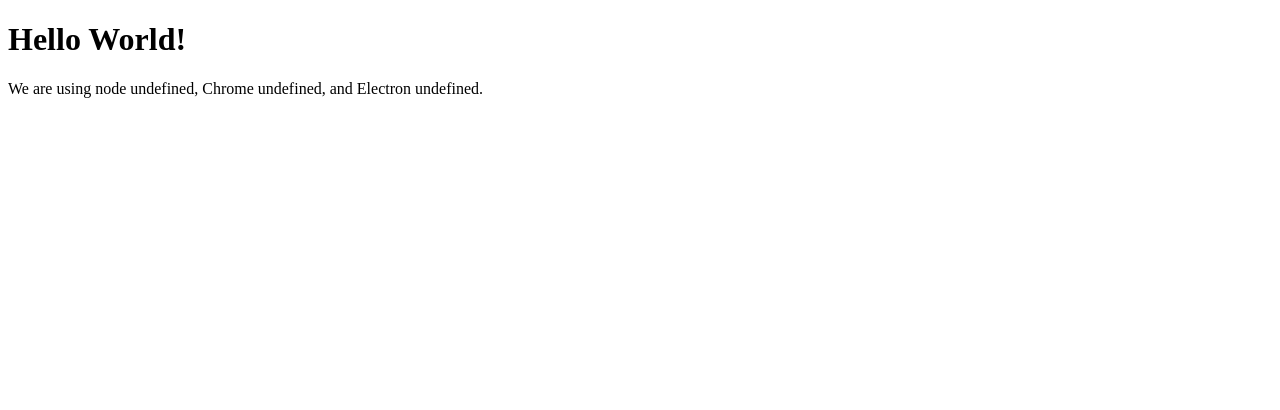
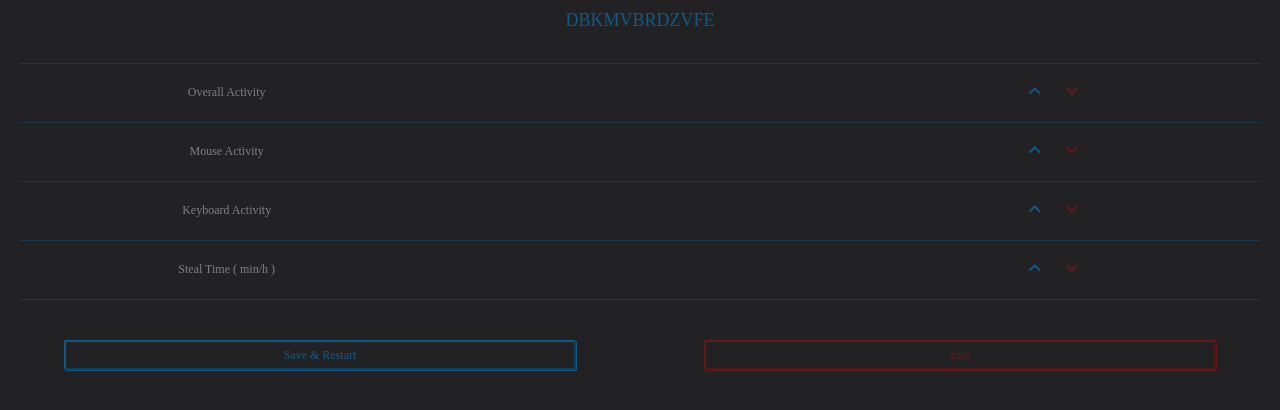
Before and after one commit to rasha08/DBKMVBRDZVFE, an Electron app: page index.html in a window 1280 px wide. Drawn offline with nearby package versions, Linux system fonts and the light colour scheme; no server answers.

Commit message:
initial commit

```diff
--- /dev/null
+++ b/config.json
@@ -0,0 +1,6 @@
+{
+  "overallActivity": 85,
+  "mouseActivity": 50,
+  "keyboardActivity": 50,
+  "stealMinutesPerHour": 0
+}
--- a/index.html
+++ b/index.html
@@ -1,13 +1,63 @@
 <!DOCTYPE html>
 <html>
-  <head>
-    <meta charset="UTF-8">
-    <title>Hello World!</title>
-  </head>
-  <body>
-    <h1>Hello World!</h1>
-    We are using node <script>document.write(process.versions.node)</script>,
-    Chrome <script>document.write(process.versions.chrome)</script>,
-    and Electron <script>document.write(process.versions.electron)</script>.
-  </body>
+
+<head>
+  <link rel="stylesheet" href="./style/style.css">
+  <meta charset="UTF-8">
+  <link href="https://fonts.googleapis.com/icon?family=Material+Icons" rel="stylesheet">
+</head>
+
+<body>
+  <div class="app">
+    <div class="app__title">
+      <p>DBKMVBRDZVFE</p>
+    </div>
+
+    <div class="app__configuration">
+      <table class="app__configuration--table">
+        <tr>
+          <td>Overall Activity</td>
+          <td id="overallActivity" class="important"></td>
+          <td>
+            <span id="activity-up" class="up action"><i class="material-icons">expand_less</i></span>
+            <span id="activity-down" class="down action"><i class="material-icons">expand_more</i></span>
+          </td>
+        </tr>
+        <tr>
+          <td>Mouse Activity</td>
+          <td id="mouseActivity" class="important"></td>
+          <td>
+            <span id="mouse-activity-up" class="up action"><i class="material-icons">expand_less</i></span>
+            <span id="mouse-activity-down" class="down action"><i class="material-icons">expand_more</i></span>
+          </td>
+        </tr>
+        <tr>
+          <td>Keyboard Activity</td>
+          <td id="keyboardActivity" class="important"></td>
+          <td>
+            <span id="keyboard-activity-up" class="up action"><i class="material-icons">expand_less</i></span>
+            <span id="keyboard-activity-down" class="down action"><i class="material-icons">expand_more</i></span>
+          </td>
+        </tr>
+        <tr>
+          <td>Steal Time ( min/h )</td>
+          <td id="stealMinutesPerHour" class="important"></td>
+          <td>
+            <span id="steal-time-up" class="up action"><i class="material-icons">expand_less</i></span>
+            <span id="steal-time-down" class="down action"><i class="material-icons">expand_more</i></span>
+          </td>
+        </tr>
+      </table>
+    </div>
+
+    <div class="app__actions">
+      <button class="app__actions--save button" id="save-app-button">Save & Restart</button>
+      <button class="app__actions--quit button" id="quit-app-button">Exit</button>
+    </div>
+
+  </div>
+</body>
+
+<script src="./services/renderer.js"></script>
+
 </html>
--- a/package.json
+++ b/package.json
@@ -1,7 +1,11 @@
 {
     "name": "DBKMVBRDZVFE",
     "dependencies": {
-        "electron": "^7.0.0"
+        "electron": "^3.0.0",
+        "lodash": "^4.17.15",
+        "menubar": "^7.0.0",
+        "robotjs": "^0.5.1",
+        "rxjs": "^6.5.3"
     },
     "scripts": {
         "start": "electron ."
--- /dev/null
+++ b/services/renderer.js
@@ -0,0 +1,13 @@
+const { ipcRenderer } = require('electron')
+const { keys, map } = require('lodash')
+
+document.getElementById('quit-app-button').addEventListener('click', () => {
+  ipcRenderer.send('exit-app')
+})
+
+const setHtmlElementValue = (elementId, value) => document.getElementById(elementId).innerHTML = value
+
+ipcRenderer.send('config-change', 'ping')
+ipcRenderer.on('config-change', (event, config) => {
+  map(keys(config), key => setHtmlElementValue(key, config[key]))
+})
--- /dev/null
+++ b/style/style.css
@@ -0,0 +1,110 @@
+*,
+html,
+body {
+  background-color: rgb(34, 34, 37);
+  margin: 0;
+  padding: 0;
+  color: gray;
+  font-family: 'Rockwell';
+}
+
+button {
+  outline: none !important;
+}
+
+.app {
+  display: grid;
+  height: 400px;
+  width: 100vw;
+  position: relative;
+}
+
+.app__title {
+  width: 100%;
+  border-bottom: 1px solid rgba(0, 145, 234, 0.2);
+}
+
+.app__title p {
+  display: block;
+  font-size: 18px;
+  padding: 10px 10px 0px ;
+  text-align: center;
+  color: rgba(0, 145, 234, 0.5);
+}
+
+.app__configuration {
+  margin-top: -70px;
+  padding: 0 20px;
+}
+
+.app__configuration--table {
+  border-collapse: collapse;
+  width: 100%;
+}
+
+.app__configuration--table td {
+  border: 1px solid rgba(0, 145, 234, 0.2);
+  padding: 15px 5px;
+  font-size: 12px;
+  min-width: 100px;
+  text-align: center;
+  border-left: none;
+  border-right: none;
+}
+
+.action {
+  padding: 0px 5px;
+}
+
+
+.up i{
+  color: rgba(0, 145, 234, 0.5);
+}
+
+.down i{
+  color: rgba(255, 0, 0, 0.3);
+  border-color: rgba(255, 0, 0, 0.3);
+}
+
+.important {
+  color: rgba(0, 145, 234, 0.5);
+  font-weight: bold;
+}
+
+.button {
+  height: 30px;
+  min-width: 40vw;
+  margin-top: 10px;
+  border-radius: 2px;
+  box-shadow: 1px 1px;
+  justify-content: center;
+  align-items: center;
+  font-size: 12px;
+  position: relative;
+}
+
+.app__actions--quit {
+  display: flex;
+  flex-direction: column;
+  border-color: rgba(255, 0, 0, 0.3);
+  color: rgba(255, 0, 0, 0.3);
+}
+
+.app__actions--save {
+  display: flex;
+  flex-direction: column;
+  border-color: rgba(0, 145, 234, 0.5);
+  color: rgba(0, 145, 234, 0.5);
+}
+
+.app__actions {
+  position: absolute;
+  min-width: 100vw;
+  bottom: 30px;
+  left: 0;
+  display: flex;
+  flex-direction: row;
+  flex-grow: 1;
+  align-items: center;
+  justify-content: space-around;
+}
```
Also changed, not shown: main.js (+15 -51 lines), services/config.js (added, +23 -0 lines), services/interact.js (added, +32 -0 lines), services/utils.js (added, +19 -0 lines), services/work.js (added, +29 -0 lines), readme.md (added), 2 other files.
